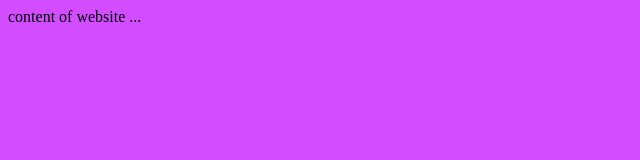
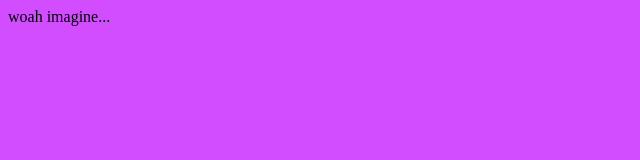
Before and after one commit to LimesKey/onlypups.ca, a plain HTML site: page index.html in a window 1280 px wide. Shown: the full height of the page, 0-640 px from the left. Drawn offline with Linux system fonts and the light colour scheme.

Commit message:
Update index.html

```diff
--- a/index.html
+++ b/index.html
@@ -5,7 +5,7 @@
   <title>To be soon...</title>
  </head>
  <body>
-  content of website ...
+  woah imagine...
  </body>
 </html>
 
```
